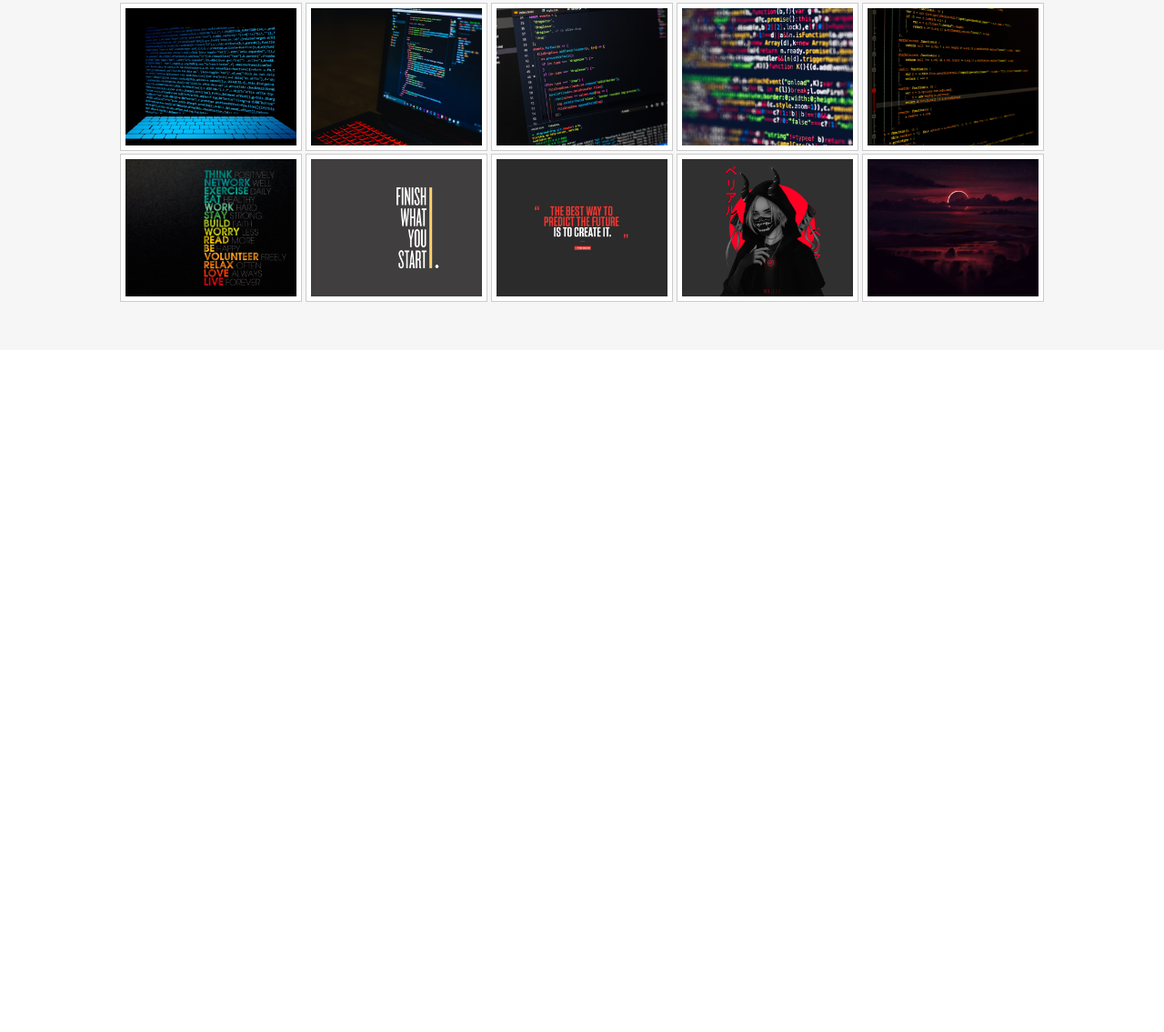
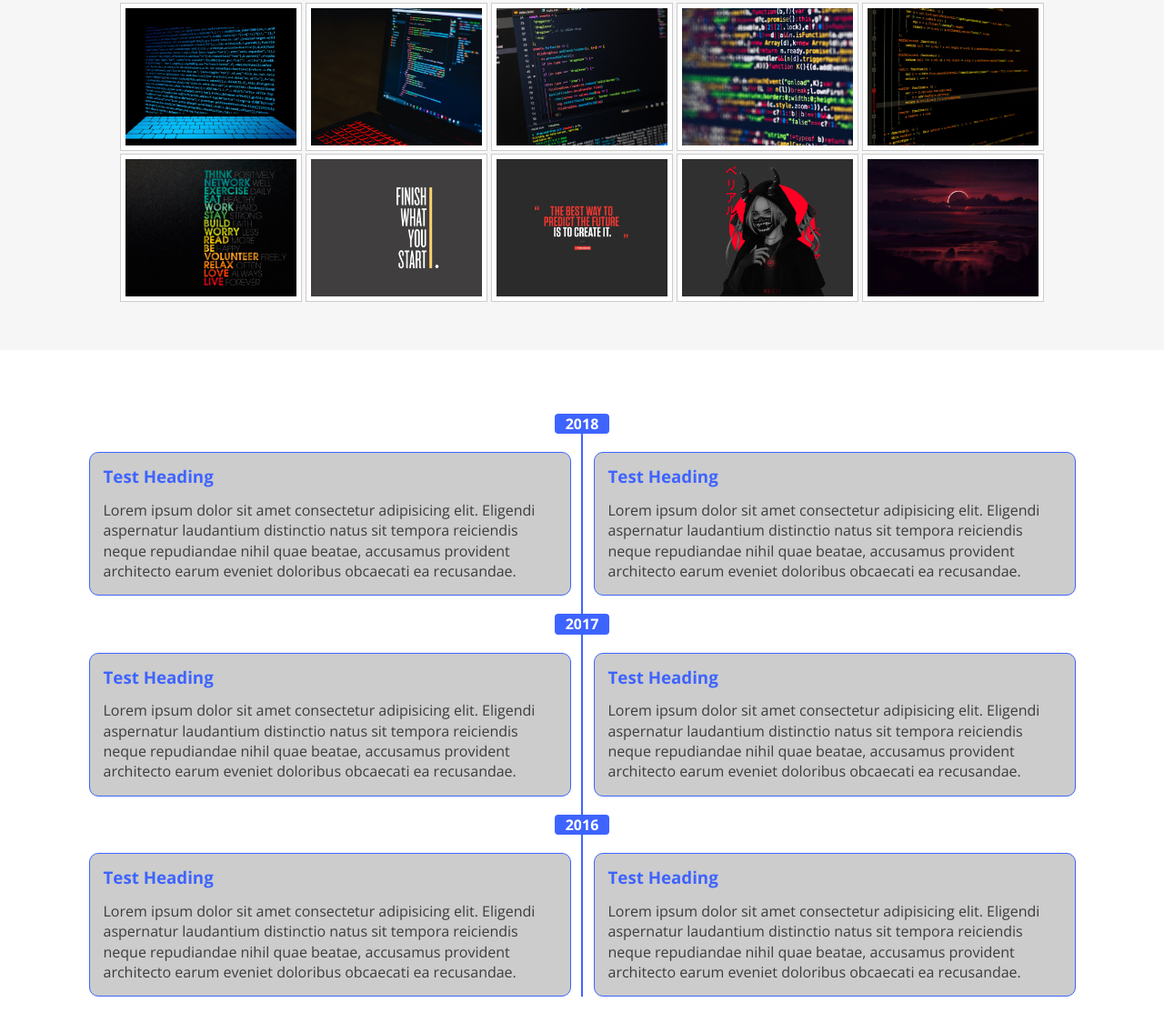
Before and after one commit to Sayed2210/Special-Template-Vanilla-JS, a plain HTML site: page index.html in a window 1280 px wide. Shown: the part 1873-3008 px from the top of the page at 91% size. Before the commit the page ends 2258 px from the top, so only its background shows below. Drawn offline with nearby package versions, Linux system fonts and the light colour scheme.

Commit message:
timline section

```diff
--- a/css/style.css
+++ b/css/style.css
@@ -454,3 +454,59 @@ img {
     font-size: 2rem;
     color: var(--main-color);
 }
+/* Timeline Section */
+.timeline {
+    padding-top: var(--padding-section);
+    padding-bottom: var(--padding-section);
+}
+.timeline .container {
+    position: relative;
+}
+.timeline .container::before {
+    content: '';
+    position: absolute;
+    width: 2px;
+    height: 100%;
+    background-color: var(--main-color);
+    left: 50%;
+    -webkit-transform: translateX(-50%);
+    -moz-transform: translateX(-50%);
+    -ms-transform: translateX(-50%);
+    -o-transform: translateX(-50%);
+    transform: translateX(-50%);
+}
+.timeline .container h4 {
+    color: #fff;
+    background-color: var(--main-color);
+    padding: 2px 5px;
+    -webkit-border-radius: 4px;
+    -moz-border-radius: 4px;
+    -ms-border-radius: 4px;
+    -o-border-radius: 4px;
+    border-radius: 4px;
+    width: 60px;
+    text-align: center;
+    margin: 20px auto;
+}
+.timeline .timeline-cont {
+    display: flex;
+    gap: 25px;
+}
+.timeline .timeline-cont .content {
+    background-color: #ccc;
+    padding: 15px;
+    -webkit-border-radius: 10px;
+    -moz-border-radius: 10px;
+    -ms-border-radius: 10px;
+    -o-border-radius: 10px;
+    border-radius: 10px;
+    border: 1px solid var(--main-color);
+}
+.timeline .timeline-cont h3 {
+    color: var(--main-color);
+    margin-bottom: 15px;
+}
+.timeline .timeline-cont p {
+    color: #3c3c3c;
+    line-height: 1.4;
+}
--- a/index.html
+++ b/index.html
@@ -142,6 +142,51 @@
         </div>
     </div>
     <!-- End Gallary Section -->
+    <!-- Start TimeLine Section -->
+    <div class="timeline">
+        <div class="container">
+            <h4>2018</h4>
+            <div class="timeline-cont">
+                <div class="content">
+                    <h3>Test Heading</h3>
+                <p>Lorem ipsum dolor sit amet consectetur adipisicing elit. Eligendi aspernatur laudantium distinctio natus sit tempora reiciendis neque repudiandae nihil quae beatae,
+                     accusamus provident architecto earum eveniet doloribus obcaecati ea recusandae.</p>
+                </div>
+                <div class="content">
+                    <h3>Test Heading</h3>
+                <p>Lorem ipsum dolor sit amet consectetur adipisicing elit. Eligendi aspernatur laudantium distinctio natus sit tempora reiciendis neque repudiandae nihil quae beatae,
+                     accusamus provident architecto earum eveniet doloribus obcaecati ea recusandae.</p>
+                </div>
+            </div>
+            <h4>2017</h4>
+            <div class="timeline-cont">
+                <div class="content">
+                    <h3>Test Heading</h3>
+                <p>Lorem ipsum dolor sit amet consectetur adipisicing elit. Eligendi aspernatur laudantium distinctio natus sit tempora reiciendis neque repudiandae nihil quae beatae,
+                     accusamus provident architecto earum eveniet doloribus obcaecati ea recusandae.</p>
+                </div>
+                <div class="content">
+                    <h3>Test Heading</h3>
+                <p>Lorem ipsum dolor sit amet consectetur adipisicing elit. Eligendi aspernatur laudantium distinctio natus sit tempora reiciendis neque repudiandae nihil quae beatae,
+                     accusamus provident architecto earum eveniet doloribus obcaecati ea recusandae.</p>
+                </div>
+            </div>
+            <h4>2016</h4>
+            <div class="timeline-cont">
+                <div class="content">
+                    <h3>Test Heading</h3>
+                <p>Lorem ipsum dolor sit amet consectetur adipisicing elit. Eligendi aspernatur laudantium distinctio natus sit tempora reiciendis neque repudiandae nihil quae beatae,
+                     accusamus provident architecto earum eveniet doloribus obcaecati ea recusandae.</p>
+                </div>
+                <div class="content">
+                    <h3>Test Heading</h3>
+                <p>Lorem ipsum dolor sit amet consectetur adipisicing elit. Eligendi aspernatur laudantium distinctio natus sit tempora reiciendis neque repudiandae nihil quae beatae,
+                     accusamus provident architecto earum eveniet doloribus obcaecati ea recusandae.</p>
+                </div>
+            </div>
+        </div>
+    </div>
+    <!-- End TimeLine Section -->
     <!-- My vanilla js -->
     <script src="js/script.js"></script>
 </body>
```
